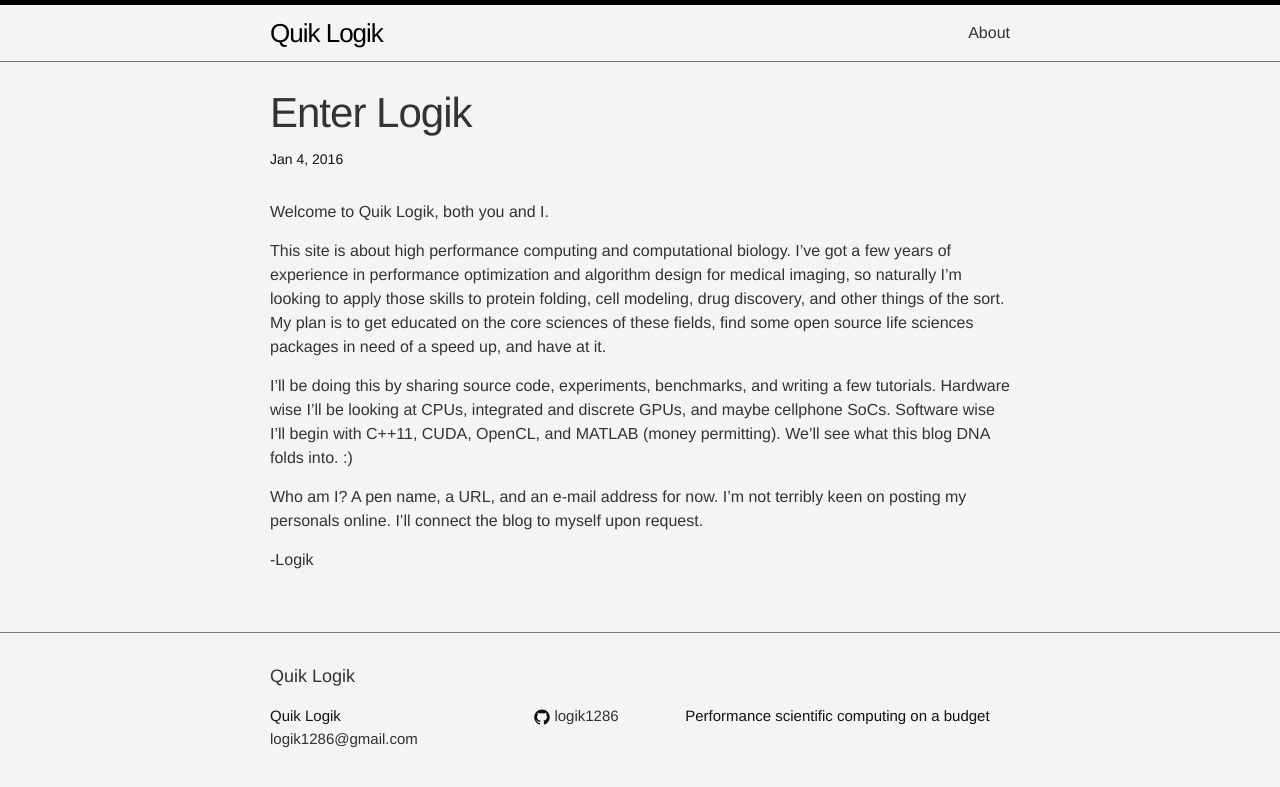
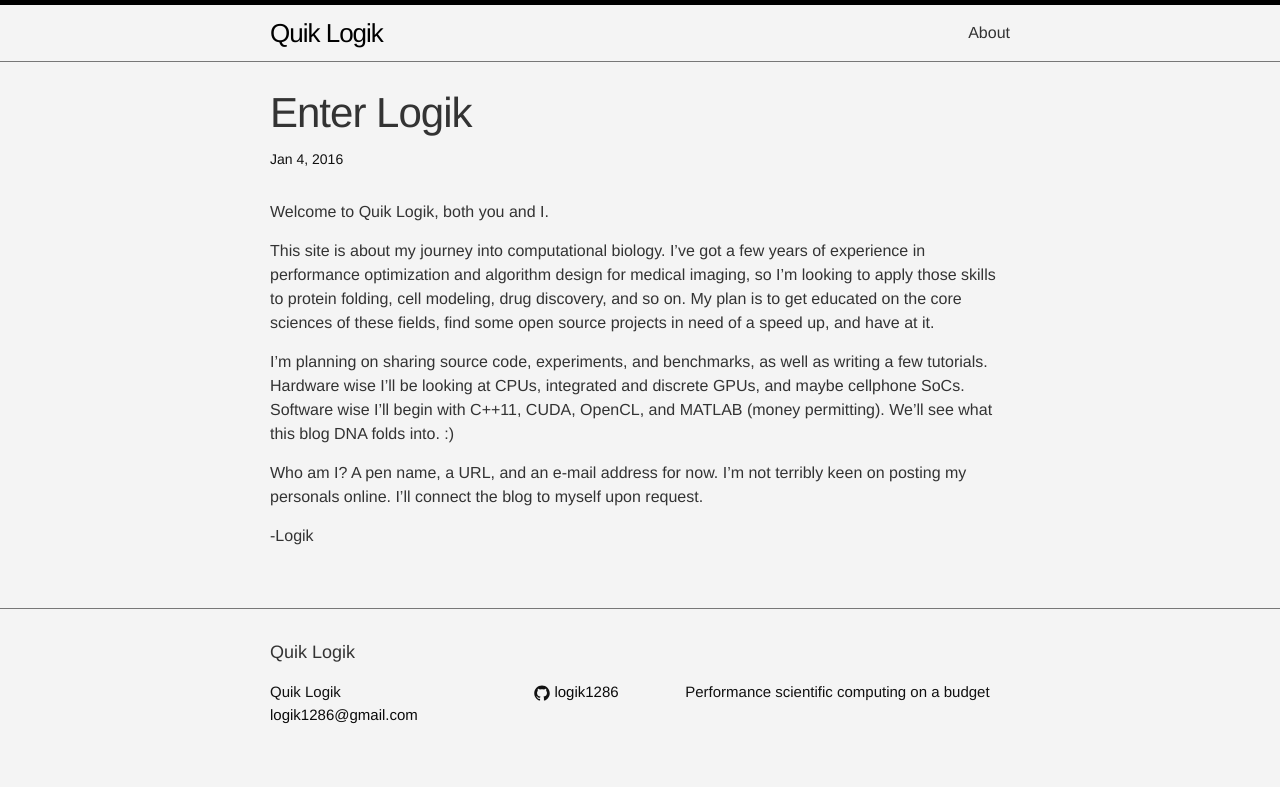
Before and after one commit to logik1286/logik1286.github.io, a Jekyll site: the page built from _posts/2016-01-03-enter-logik.markdown, in a window 1280 px wide. Shown: the top 787 px of the page. Built offline with Jekyll 4.4.1, drawn with Linux system fonts in a browser that asks for light colours.

```diff
--- a/_posts/2016-01-03-enter-logik.markdown
+++ b/_posts/2016-01-03-enter-logik.markdown
@@ -8,9 +8,9 @@ tags: memoirs
 
 Welcome to Quik Logik, both you and I.
 
-This site is about high performance computing and computational biology. I've got a few years of experience in performance optimization and algorithm design for medical imaging, so naturally I'm looking to apply those skills to protein folding, cell modeling, drug discovery, and other things of the sort.  My plan is to get educated on the core sciences of these fields, find some open source life sciences packages in need of a speed up, and have at it.
+This site is about my journey into computational biology. I've got a few years of experience in performance optimization and algorithm design for medical imaging, so I'm looking to apply those skills to protein folding, cell modeling, drug discovery, and so on.  My plan is to get educated on the core sciences of these fields, find some open source projects in need of a speed up, and have at it.
 
-I'll be doing this by sharing source code, experiments, benchmarks, and writing a few tutorials.  Hardware wise I'll be looking at CPUs, integrated and discrete GPUs, and maybe cellphone SoCs. Software wise I'll begin with C++11, CUDA, OpenCL, and MATLAB (money permitting). We'll see what this blog DNA folds into. :)
+I'm planning on sharing source code, experiments, and benchmarks, as well as writing a few tutorials.  Hardware wise I'll be looking at CPUs, integrated and discrete GPUs, and maybe cellphone SoCs. Software wise I'll begin with C++11, CUDA, OpenCL, and MATLAB (money permitting). We'll see what this blog DNA folds into. :)
 
 Who am I? A pen name, a URL, and an e-mail address for now. I'm not terribly keen on posting my personals online. I'll connect the blog to myself upon request.
 
--- a/css/main.scss
+++ b/css/main.scss
@@ -16,7 +16,7 @@ $spacing-unit:     30px;
 
 $text-color:       #333333;
 $background-color: #f4f4f4;
-$brand-color:      #303030;
+$brand-color:      #0A0A0A;
 
 $grey-color:       #111111;
 $grey-color-light: lighten($grey-color, 40%);
```
Also changed, not shown: _posts/2016-01-08-enter-rivetpunk.markdown (added, +26 -0 lines).
